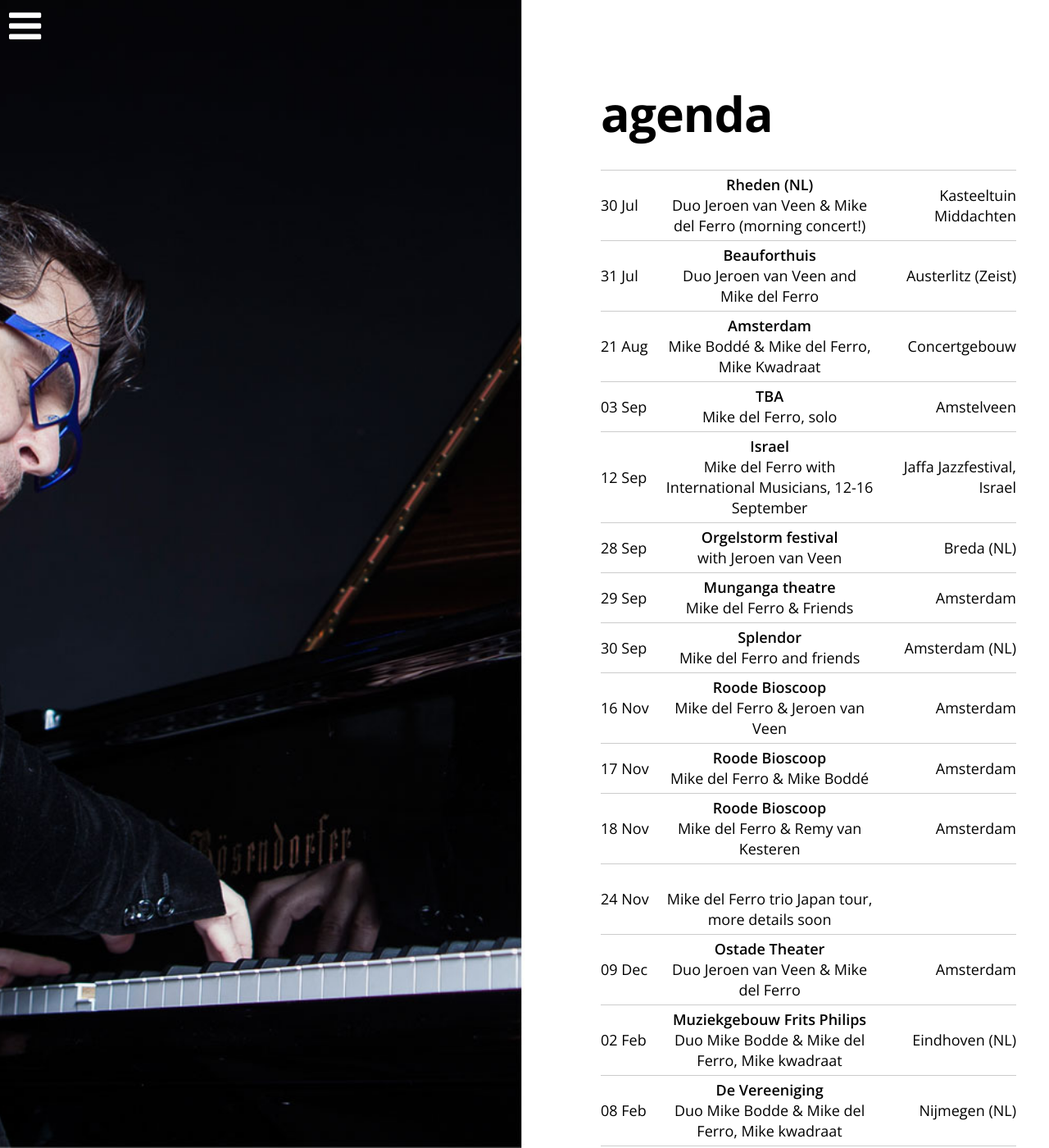
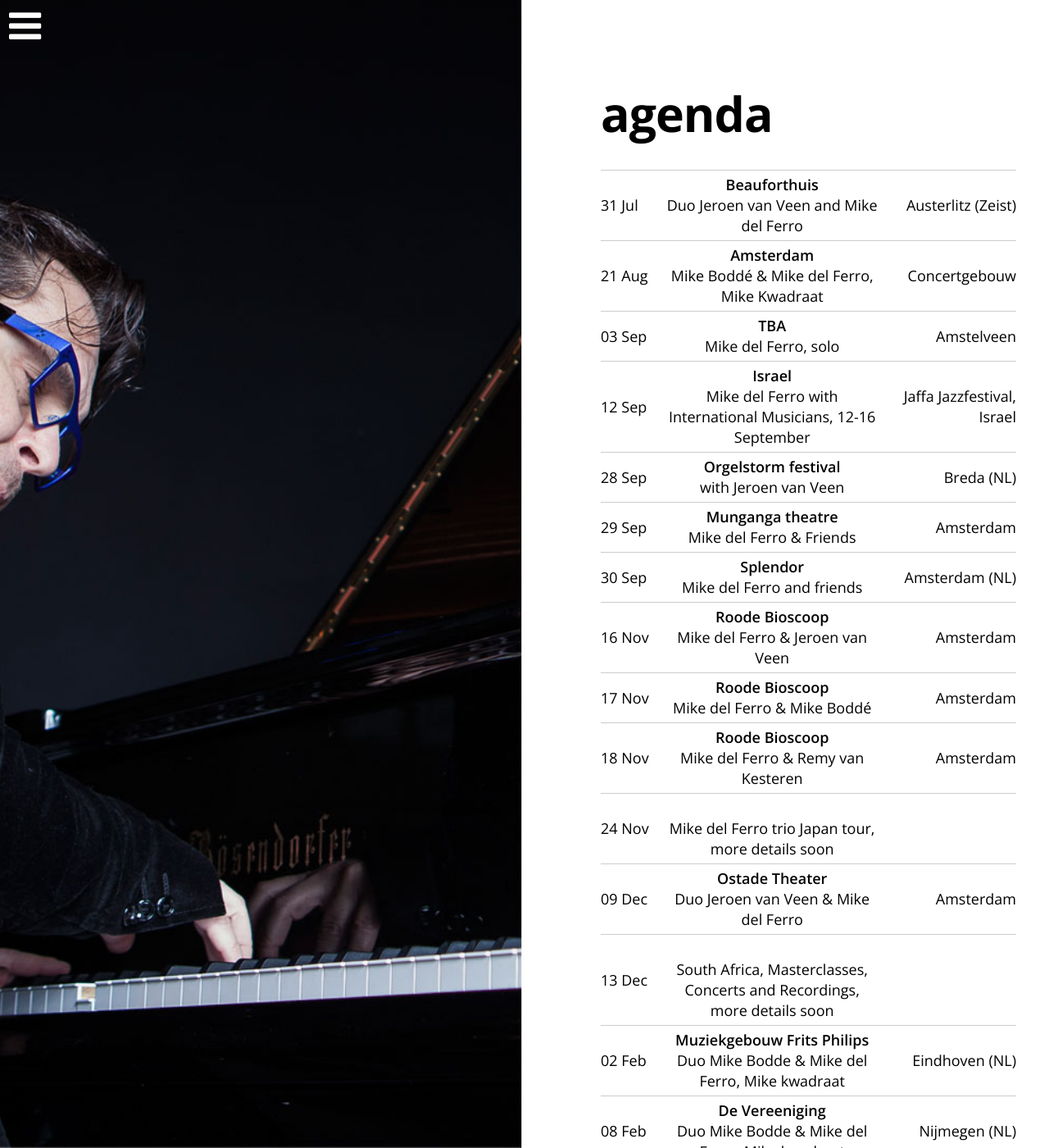
Before and after one commit to mikedelferro/website, a Jekyll site: the page built from agenda.html, in a window 1280 px wide and 1400 px high. Shown: the whole window at 82% size. Built offline with Jekyll 4.4.1, drawn with Linux system fonts in a browser that asks for light colours; nearby versions of some CDN libraries.

Commit message:
Updated '_config.yml' via CloudCannon

```diff
--- a/_config.yml
+++ b/_config.yml
@@ -1,14 +1,9 @@
 gigs:
   - title: 'Mike Boddé & Mike del Ferro, Mike Kwadraat'
-    date: 2017-08-21 08:00:00
+    date: 2017-08-21 20:00:00
     location: Concertgebouw
     venue: Amsterdam
     url: www.concertgebouw.nl
-  - title: 'Duo Jeroen van Veen & Mike del Ferro (morning concert!)'
-    date: 2017-07-30 11:30:00
-    location: Kasteeltuin Middachten
-    venue: Rheden (NL)
-    url: 'http://www.middachten.nl/zomerconcerten-in-de-tuin/'
   - title: with Jeroen van Veen
     date: 2017-09-28 20:00:00
     location: Breda (NL)
@@ -144,3 +139,8 @@ gigs:
     location: Amstelveen
     venue: TBA
     url:
+  - title: 'South Africa, Masterclasses, Concerts and Recordings, more details soon'
+    date: 2017-12-13 00:00:00
+    location:
+    venue:
+    url:
```
